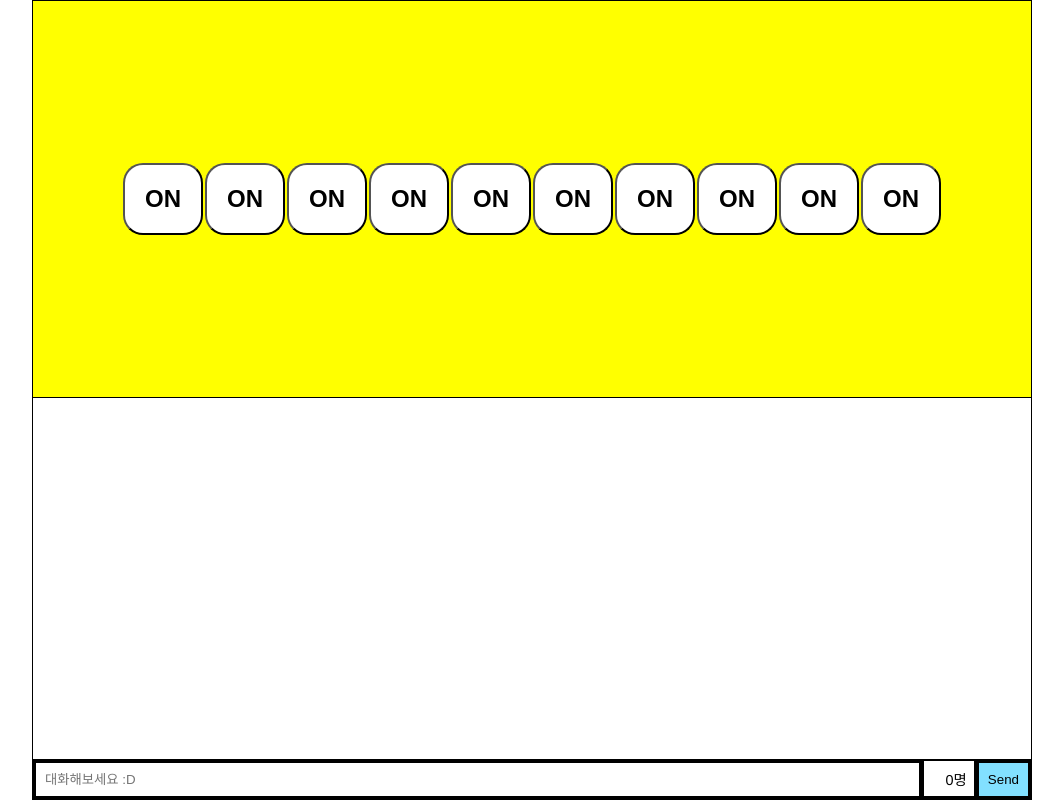
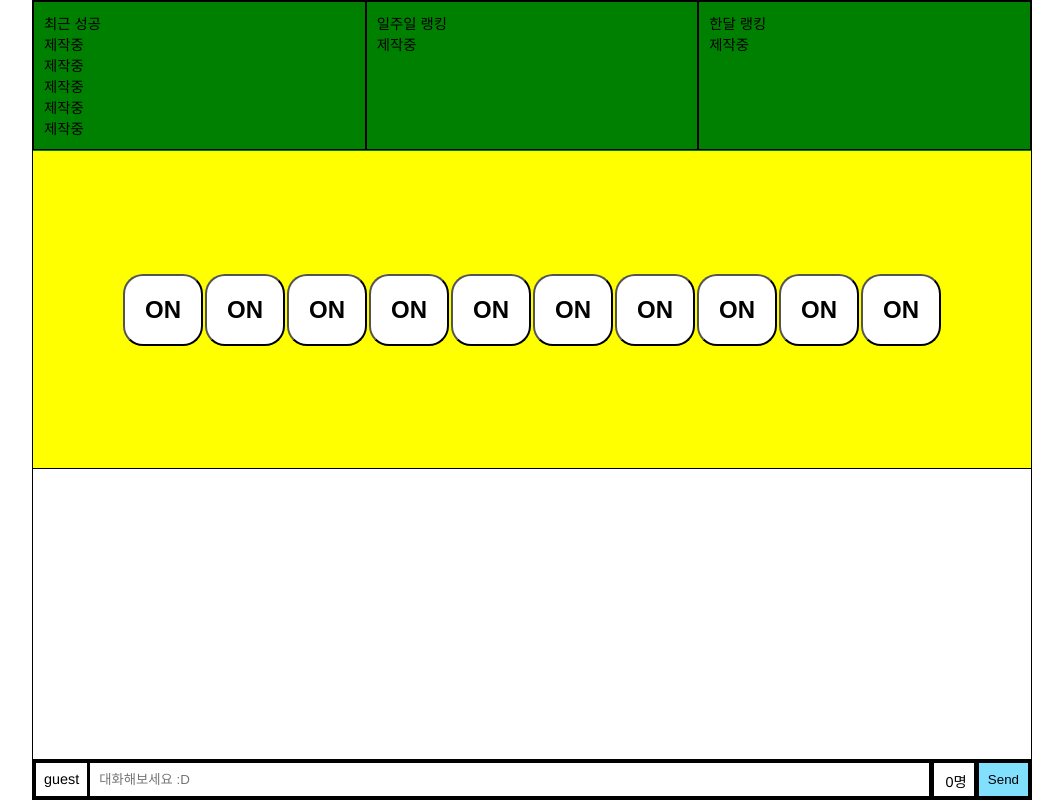
Before and after one commit to imki123/chat_socket, a website: page client/index.html in a window 1280 px wide. Shown: the whole page, without its empty margins (108-1171 px from the left). Drawn offline with nearby package versions, Linux system fonts and the light colour scheme; no server answers.

Commit message:
making board

```diff
--- a/client/index.html
+++ b/client/index.html
@@ -7,6 +7,29 @@
 	</head>
 	<body>
 		<div class="bodyWrapper">
+			<div class="board">
+				<div class="boardTitle"></div>
+				<div class="boardContent">
+					<div class="recent">
+						<div>최근 성공</div>
+						<div class="boardlist">
+							<div>제작중</div>
+							<div>제작중</div>
+							<div>제작중</div>
+							<div>제작중</div>
+							<div>제작중</div>
+						</div>
+					</div>
+					<div class="week">
+						<div>일주일 랭킹</div>
+						<div class="boardlist">제작중</div>
+					</div>
+					<div class="month">
+						<div>한달 랭킹</div>
+						<div class="boardlist">제작중</div>
+					</div>
+				</div>
+			</div>
 			<div class="game">
 				<button onclick="clickButton(this)" id="button_0">ON</button>
 				<button onclick="clickButton(this)" id="button_1">ON</button>
@@ -22,7 +45,8 @@
 			<div class="chat">
 				<div class="msgs"></div>
 				<div class="inputs">
-					<input id="chat" autocomplete="off" onkeypress="sendOnEnter(event)" placeholder="대화해보세요 :D"/>
+					<div class="client">guest</div>
+					<input id="chat" autocomplete="off" onkeypress="sendOnEnter(event)" placeholder="대화해보세요 :D" />
 					<div class="clientsLength hover no-drag" onclick="toggleClients()">0명</div>
 					<button onclick="send()">Send</button>
 				</div>
@@ -34,7 +58,6 @@
 				</div>
 			</div>
 		</div>
-
 
 		<style>
 			* {
@@ -52,7 +75,7 @@
 				-khtml-user-select: none;
 				user-select: none;
 			}
-			button{
+			button {
 				cursor: pointer;
 			}
 			.hover:hover {
@@ -77,6 +100,29 @@
 				max-width: 1000px;
 				min-width: 300px;
 			}
+			.board{
+				width: 100%;
+			}
+			.boardContent {
+				display: flex;
+				justify-content: space-around;
+				align-items: flex-start;
+				text-align: left;
+
+				width: 100%;
+				height: 150px;
+				background: green;
+			}
+			.boardContent>*{
+				width: 34%;
+				padding: 10px;
+				height: calc(100% - 1px);
+				border: 1px solid black;
+			}
+			.boardList{
+				width: 100%;
+			}
+
 			.game {
 				display: flex;
 				flex-wrap: wrap;
@@ -84,11 +130,11 @@
 				align-items: center;
 
 				width: 100%;
-				height: calc(50vh - 3px);
+				height: calc(40vh - 2px);
 				background: yellow;
 				border-bottom: 1px solid black;
 			}
-			.game button{
+			.game button {
 				width: 80px;
 				padding: 20px 10px;
 				margin: 1px;
@@ -99,19 +145,25 @@
 				border-radius: 20px;
 				outline: none;
 			}
-			.game button.off{
+			.game button.off {
 				background: black;
 				color: white;
 			}
-			.msgs {
+
+			.chat {
+				position: absolute;
+				bottom: 0;
 				width: 100%;
-				max-height: calc(50vh - 40px);
-				list-style-type: none;
-				overflow-y: auto;
 			}
 			.msgs > * {
 				padding: 5px 10px;
 				width: 100%;
+			}
+			.msgs {
+				width: 100%;
+				max-height: calc(60vh - 190px);
+				list-style-type: none;
+				overflow-y: auto;
 			}
 			.msgs .date {
 				background: #eee;
@@ -126,12 +178,8 @@
 				color: gray;
 				font-size: 0.7rem;
 			}
-			.chat {
-				position: absolute;
-				bottom: 0;
-				width: 100%;
-			}
-			.inputs{
+
+			.inputs {
 				background: #000;
 				padding: 3px;
 				height: 40px;
@@ -140,6 +188,14 @@
 				display: flex;
 				justify-content: space-between;
 				align-items: flex-end;
+			}
+			.inputs > * {
+				height: 33px;
+			}
+			.client {
+				background: white;
+				padding: 8px;
+				margin-right: 3px;
 			}
 			input {
 				border: 0;
@@ -152,7 +208,7 @@
 				border: none;
 				padding: 7px;
 				margin-right: 5px;
-				min-width: 50px;
+				min-width: 40px;
 				text-align: right;
 			}
 			.chat button {
@@ -201,12 +257,12 @@
 			let allClients = []
 
 			//버튼클릭하면 ON/OFF 바꾸고 소켓에 버튼 아이디 전송
-			function clickButton(button){
-				socket.emit('clickButton', button.id.replace('button_',''))
-				if(button.innerHTML === 'ON'){
+			function clickButton(button) {
+				socket.emit('clickButton', button.id.replace('button_', ''))
+				if (button.innerHTML === 'ON') {
 					button.innerHTML = 'OFF'
 					button.classList.add('off')
-				}else{
+				} else {
 					button.innerHTML = 'ON'
 					button.classList.remove('off')
 				}
@@ -236,22 +292,22 @@
 				const $allClientsList = document.querySelector('.allClientsList')
 
 				//버튼 배열 받기
-				socket.on('buttons', (buttons)=>{
+				socket.on('buttons', (buttons) => {
 					let same = true
 					let check = buttons[0]
-					for(let i=0; i<buttons.length; i++){
-						if(same && check !== buttons[i]) same = false
+					for (let i = 0; i < buttons.length; i++) {
+						if (same && check !== buttons[i]) same = false
 						button = document.querySelector(`#button_${i}`)
-						if(buttons[i]) {
-							button.innerHTML = "ON"
+						if (buttons[i]) {
+							button.innerHTML = 'ON'
 							button.classList.remove('off')
-						}else{
-							button.innerHTML = "OFF"
+						} else {
+							button.innerHTML = 'OFF'
 							button.classList.add('off')
 						}
 					}
-					if(same) {
-						if(check) $game.style.background = 'yellow'
+					if (same) {
+						if (check) $game.style.background = 'yellow'
 						else $game.style.background = 'gray'
 					}
 				})
@@ -302,10 +358,14 @@
 				})
 
 				//접속하면 접속한 사람 아이디 보여주기
-				socket.on('new connect', function (text) {
+				socket.on('new connect', ({ client, isMe }) => {
 					const div = document.createElement('div')
+					const $client = document.querySelector('.client')
 					div.classList.add('connect')
-					div.innerHTML = `${text}`
+					if (isMe) {
+						div.innerHTML = `${client}님 환영합니다 :D`
+						$client.innerHTML = client
+					} else div.innerHTML = `${client}님이 접속했습니다.`
 					$msgs.append(div)
 					//맨 아래로 스크롤하기
 					$msgs.scrollTop = $msgs.scrollHeight + $msgs.offsetHeight
--- a/index.js
+++ b/index.js
@@ -68,10 +68,10 @@ io.on('connection', (socket) => {
 
 	//접속한 사람에게 저장된 메시지를 방출(emit), 인사문구
 	io.to(socket.id).emit('get msgs', msgs)
-	io.to(socket.id).emit('new connect', `${address}님 환영합니다 :D`)
+	io.to(socket.id).emit('new connect', {client: address, isMe: true})
 
 	//나를 제외한 전체에게 접속한 사람 address를 방출
-	socket.broadcast.emit('new connect', `${address}님이 접속하셨습니다.`)
+	socket.broadcast.emit('new connect', {client: address, isMe: false})
 
 	//메시지 입력 받으면 메시지를 msgs에 저장하고 입력 받은 메시지를 방출(emit)
 	socket.on('chat message', (msg) => {
@@ -81,7 +81,7 @@ io.on('connection', (socket) => {
 		}
 
 		let time = date.getFullYear()
-		time += date.getMonth() < 10 ? '/0' + (date.getMonth()+1) : '/' + (date.getMonth()+1)
+		time += (date.getMonth()+1) < 10 ? '/0' + (date.getMonth()+1) : '/' + (date.getMonth()+1)
 		time += date.getDate() < 10 ? '/0' + date.getDate() : '/' + date.getDate()
 		time += date.getHours() < 10 ? ' 0' + date.getHours() : ' ' + date.getHours()
 		time += date.getMinutes() < 10 ? ':0' + date.getMinutes() : ':' + date.getMinutes()
```
